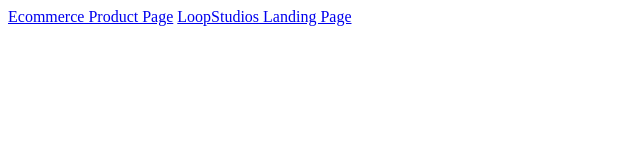
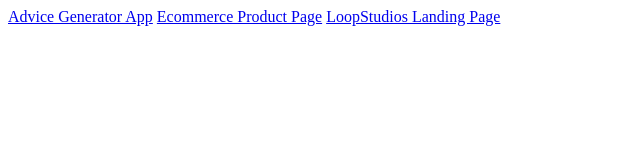
Before and after one commit to Lucapandolfelli/Frontend-Mentor-Challengers, a plain HTML site: page index.html in a window 1280 px wide. Shown: the whole page, without its empty margins (0-640 px from the left). Drawn offline with Linux system fonts and the light colour scheme.

Commit message:
First commit

```diff
--- a/index.html
+++ b/index.html
@@ -6,6 +6,7 @@
   <title>Frontend Mentor Challengers</title>
 </head>
 <body>
+  <a href="https://lucapandolfelli.github.io/Frontend-Mentor-Challengers/advice-generator-app-main">Advice Generator App</a>
   <a href="https://lucapandolfelli.github.io/Frontend-Mentor-Challengers/ecommerce-product-page-main">Ecommerce Product Page</a>
   <a href="https://lucapandolfelli.github.io/Frontend-Mentor-Challengers/loopstudios-landing-page-main">LoopStudios Landing Page</a>
 </body>
```
